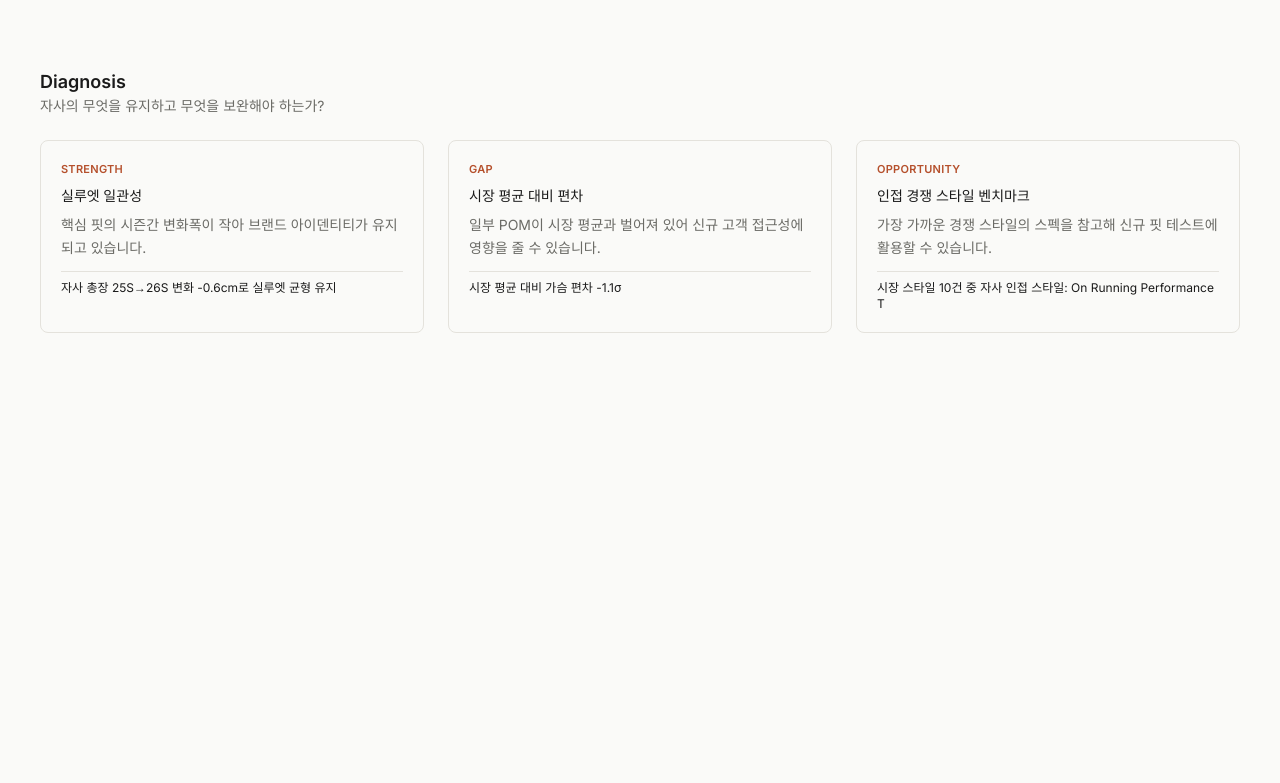
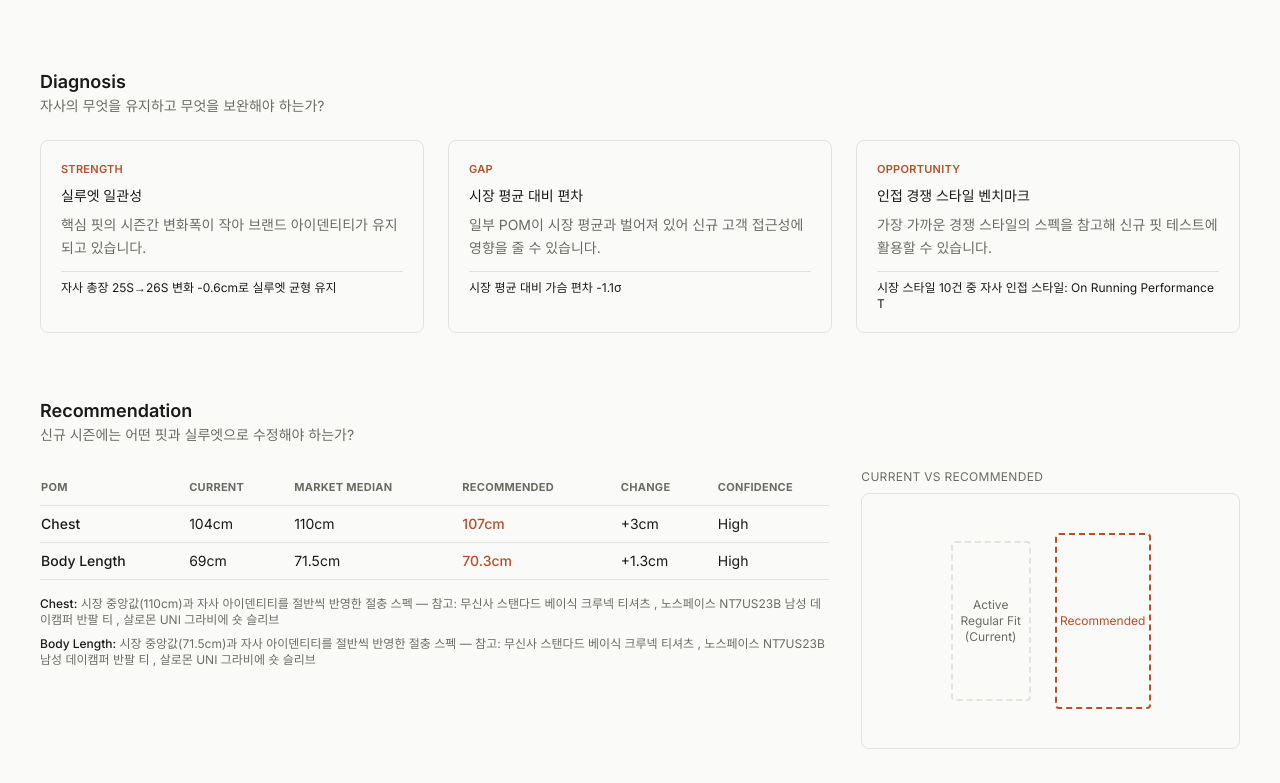
Before and after one commit to junghyun-95/Fit-Strategy, a React (Vite) app: page / in a window 1280 px wide. Shown: the part 1468-2251 px from the top of the page. Before the commit the page ends 1897 px from the top, so only its background shows below. Built offline with nearby package versions, Linux system fonts and the light colour scheme.

Commit message:
Add Recommendation section (E) with POM table and silhouette placeholder
Co-Authored-By: Claude Sonnet 5 <noreply@anthropic.com>
Claude-Session: https://claude.ai/code/session_01JZLSrwrHMDw24iAhz13fv5

```diff
--- /dev/null
+++ b/src/components/report/RecommendationSection.tsx
@@ -0,0 +1,64 @@
+import type { Recommendation } from "../../services/aiAnalysis";
+import { SectionHeading } from "./MarketSection";
+
+interface Props {
+  recommendations: Recommendation[];
+  ownFitName: string;
+}
+
+const CONFIDENCE_LABEL: Record<string, string> = { high: "High", medium: "Medium", low: "Low" };
+
+export function RecommendationSection({ recommendations, ownFitName }: Props) {
+  return (
+    <section className="mb-16">
+      <SectionHeading title="Recommendation" question="신규 시즌에는 어떤 핏과 실루엣으로 수정해야 하는가?" />
+      <div className="grid grid-cols-3 gap-8">
+        <div className="col-span-2">
+          <table className="w-full text-sm border-collapse">
+            <thead>
+              <tr className="text-left text-[11px] uppercase tracking-wide text-muted border-b border-border">
+                <th className="py-2 pr-4">POM</th>
+                <th className="py-2 pr-4">Current</th>
+                <th className="py-2 pr-4">Market Median</th>
+                <th className="py-2 pr-4">Recommended</th>
+                <th className="py-2 pr-4">Change</th>
+                <th className="py-2">Confidence</th>
+              </tr>
+            </thead>
+            <tbody>
+              {recommendations.map((r) => (
+                <tr key={r.pom} className="border-b border-border">
+                  <td className="py-2 pr-4 font-medium text-ink">{r.pom}</td>
+                  <td className="py-2 pr-4">{r.current}cm</td>
+                  <td className="py-2 pr-4">{r.marketMedian}cm</td>
+                  <td className="py-2 pr-4 font-medium text-accent">{r.recommended}cm</td>
+                  <td className="py-2 pr-4">{r.change > 0 ? "+" : ""}{r.change}cm</td>
+                  <td className="py-2">{CONFIDENCE_LABEL[r.confidence]}</td>
+                </tr>
+              ))}
+            </tbody>
+          </table>
+          <div className="mt-4 space-y-2 text-xs text-muted">
+            {recommendations.map((r) => (
+              <p key={r.pom}>
+                <span className="text-ink font-medium">{r.pom}:</span> {r.changeReason}
+                {r.referenceStyles.length > 0 && <> — 참고: {r.referenceStyles.join(", ")}</>}
+              </p>
+            ))}
+          </div>
+        </div>
+        <div>
+          <p className="text-xs uppercase tracking-wide text-muted mb-2">Current vs Recommended</p>
+          <div className="border border-border rounded-lg h-64 flex items-center justify-center gap-6 text-xs text-muted">
+            <div className="border-2 border-dashed border-border rounded w-20 h-40 flex items-center justify-center text-center px-1">
+              {ownFitName}<br />(Current)
+            </div>
+            <div className="border-2 border-dashed border-accent rounded w-24 h-44 flex items-center justify-center text-center px-1 text-accent">
+              Recommended
+            </div>
+          </div>
+        </div>
+      </div>
+    </section>
+  );
+}
--- a/src/pages/ExecutiveReport.tsx
+++ b/src/pages/ExecutiveReport.tsx
@@ -5,6 +5,7 @@ import { ExecutiveConclusion } from "../components/report/ExecutiveConclusion";
 import { MarketSection } from "../components/report/MarketSection";
 import { PositionSection } from "../components/report/PositionSection";
 import { DiagnosisSection } from "../components/report/DiagnosisSection";
+import { RecommendationSection } from "../components/report/RecommendationSection";
 import ownFitsData from "../data/ownFits.json";
 import plmSpecsData from "../data/plmSpecs.json";
 import marketEntriesData from "../data/marketEntries.json";
@@ -63,6 +64,7 @@ export function ExecutiveReport() {
             <MarketSection market={filteredMarket} plmSpecs={filteredPlmSpecs} marketSummary={result.marketSummary} />
             <PositionSection ownFit={ownFit} market={filteredMarket} positionDiagnosis={result.positionDiagnosis} />
             <DiagnosisSection diagnosis={result.diagnosis} />
+            <RecommendationSection recommendations={result.recommendations} ownFitName={ownFit.name} />
           </>
         ) : (
           <p className="text-muted text-sm">Select an own brand style to begin.</p>
```
